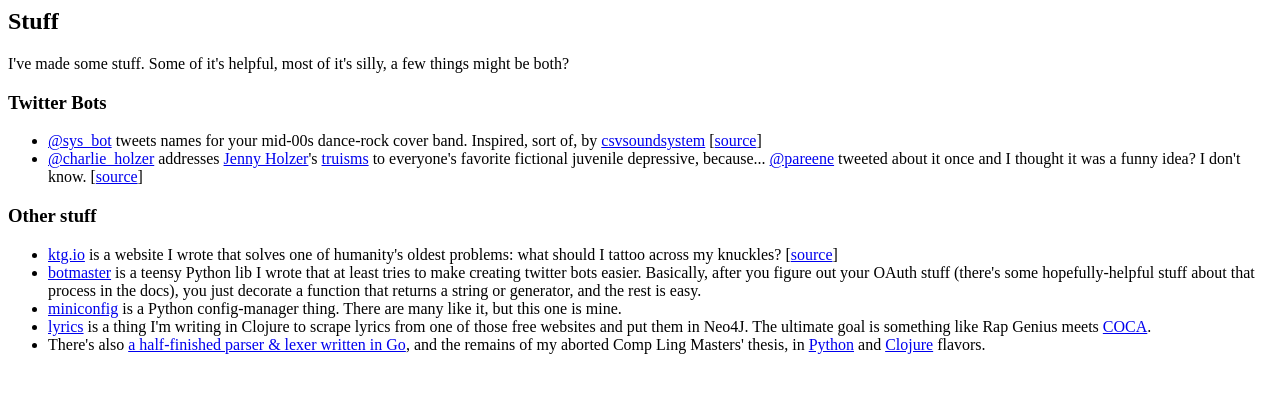
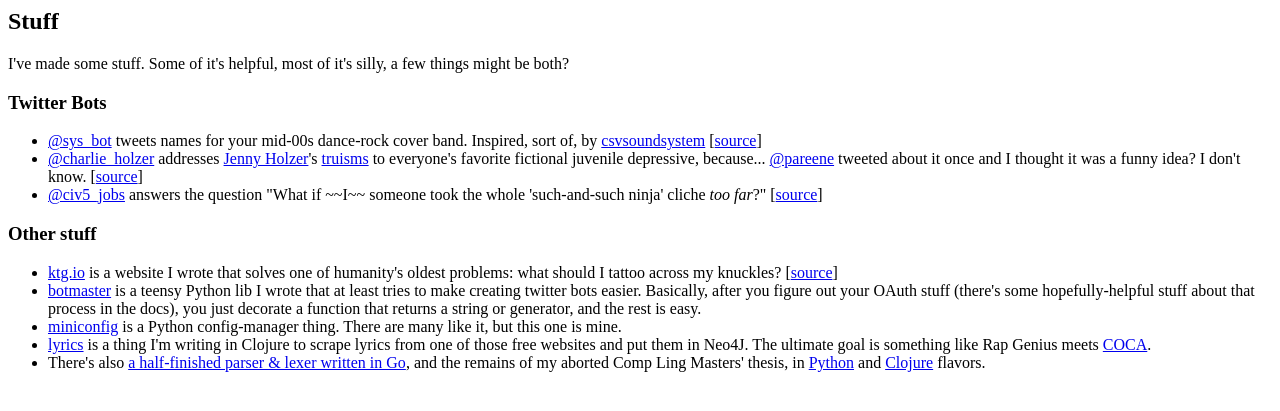
Before and after one commit to swizzard/swizzarddotpizza, a Flask app: template templates/stuff.html in a window 1280 px wide. Shown: the top 411 px of the page. Run offline with Flask 2, Linux system fonts and the light colour scheme; the template is opened without the code that fills it, so the values that code supplies are empty.

Commit message:
add new twitterbot

```diff
--- a/templates/stuff.html
+++ b/templates/stuff.html
@@ -1,6 +1,6 @@
 <h2>Stuff</h2>
 <p>I've made some stuff. Some of it's helpful, most of it's silly, a few things
-might be both? </p>
+might be both?</p>
 <h3>Twitter Bots</h3>
 <ul>
 <li><a href="http://twitter.com/__sys__bot__">@sys_bot</a> tweets names for your mid-00s
@@ -14,6 +14,9 @@ might be both? </p>
     <a href="http://twitter.com/pareene">@pareene</a> tweeted about it once and I thought
     it was a funny idea? I don't know.
     [<a href="https://github.com/swizzard/true_charlie_brown">source</a>]</li>
+<li><a href="https://twitter.com/civ5_jobs">@civ5_jobs</a> answers the question "What if
+    ~~I~~ someone took the whole 'such-and-such ninja' cliche <em>too far</em>?"
+    [<a href="https://github.com/swizzard/civjobs">source</a>]</li>
 </ul>
 <h3>Other stuff</h3>
 <ul>
```
Also changed, not shown: markdown/stuff.md (+3 -0 lines).
